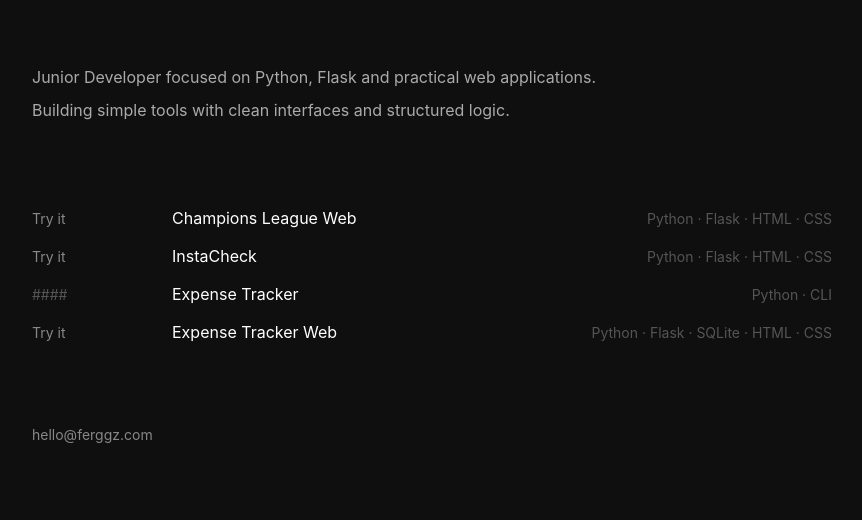
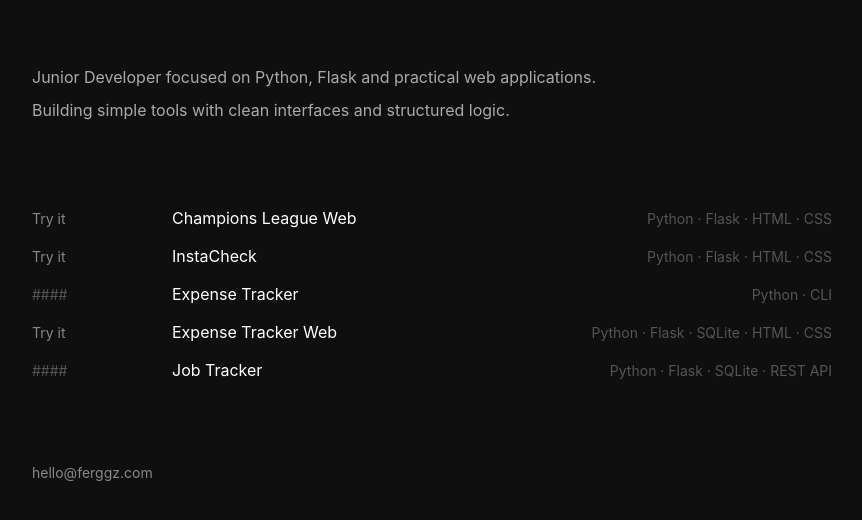
Before and after one commit to ferggz/portfolio, a plain HTML site: page index.html in a window 1280 px wide. Shown: the part 102-622 px from the top of the page, without its empty margins (208-1070 px from the left). Drawn offline with Linux system fonts and the light colour scheme.

Commit message:
Updating portfolio

```diff
--- a/index.html
+++ b/index.html
@@ -65,6 +65,12 @@ u basically have to hire me :D
                 <span class="tech">Python · Flask · SQLite · HTML · CSS</span>
             </div>
 
+            <div class="project">
+                <span class="year">####</span>
+                <a href="https://github.com/ferggz/job-tracker-api" target="_blank" class="title">Job Tracker</a>
+                <span class="tech">Python · Flask · SQLite · REST API</span>
+            </div>
+
         </section>
 
         <footer>
```
